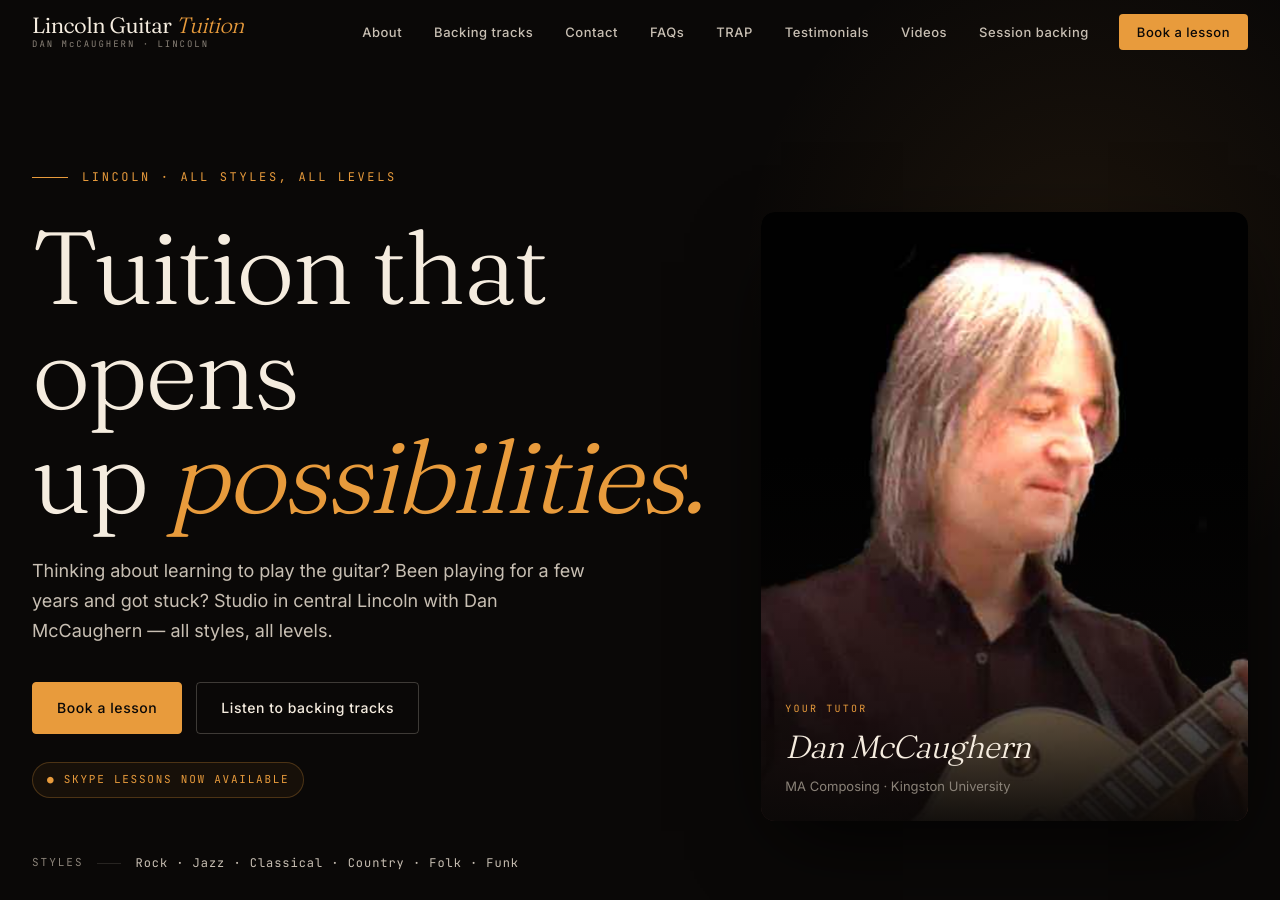
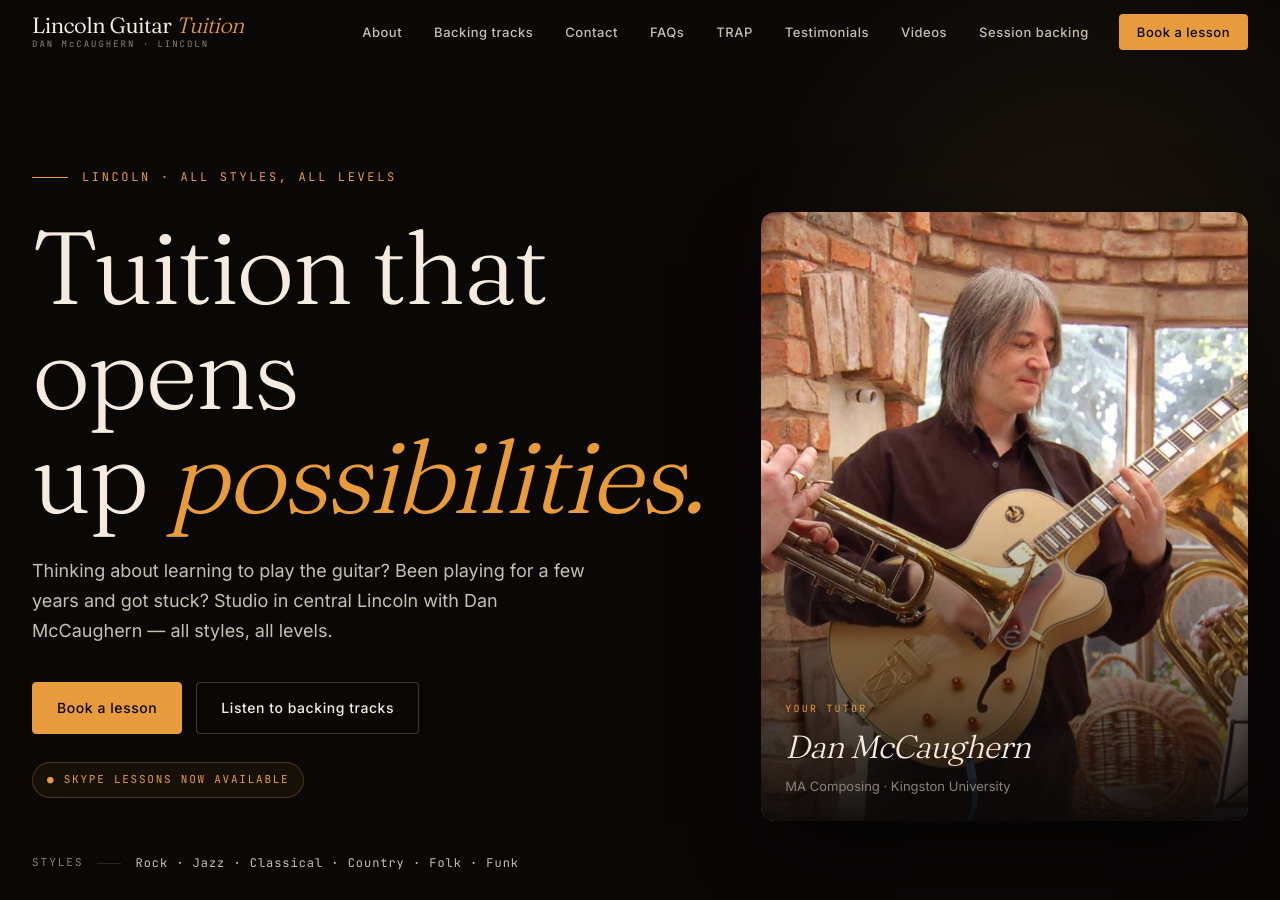
Before and after one commit to jamie-lord/lincolnguitartuition, a Jekyll site: the page built from index.html, in a window 1280 px wide and 900 px high. Built offline with Jekyll 4.4.1, drawn with Linux system fonts in a browser that asks for light colours.

Commit message:
Use the photo from the live site for the homepage hero
I'd been using Dan-Black-Background.jpg — that's a rough video-grab cutout
where Dan has been extracted onto a flat black background and the silhouette
edges show compression/keying artefacts. It looked terrible.

The live site uses dan.jpg — a real photograph of Dan playing his archtop
in his conservatory. Switching to that for:
- the home hero portrait
- the home bio-teaser portrait (was showing the orchestra photo, which
  is a wide shot of LSO members — Dan isn't visible enough to work as
  the "your tutor" portrait card)
- the LocalBusiness JSON-LD `image`
- the page-level `image` for Open Graph cards

About page keeps Dan-on-Mountain.jpg (matches what /about/ uses on the
live site). TRAP page keeps Dan-and-Orchestra.jpg (its caption explicitly
references the orchestra rehearsal pictured).

Co-Authored-By: Claude Opus 4.7 (1M context) <noreply@anthropic.com>

```diff
--- a/_includes/head.html
+++ b/_includes/head.html
@@ -15,7 +15,7 @@
   "@context": "https://schema.org",
   "@type": "LocalBusiness",
   "name": "Lincoln Guitar Tuition",
-  "image": "{{ '/wp-content/uploads/2014/08/Dan-Black-Background.jpg' | absolute_url }}",
+  "image": "{{ '/wp-content/uploads/2014/08/dan.jpg' | absolute_url }}",
   "url": "{{ site.url }}{{ site.baseurl }}/",
   "telephone": "{{ site.data.contact.phone }}",
   "email": "{{ site.data.contact.email }}",
--- a/index.html
+++ b/index.html
@@ -3,7 +3,7 @@ layout: home
 permalink: /
 title: Lincoln Guitar Tuition
 description: Guitar tuition in central Lincoln with Dan McCaughern. Studio lessons, Skype lessons and session work — all styles, all levels.
-image: /wp-content/uploads/2014/08/Dan-Black-Background.jpg
+image: /wp-content/uploads/2014/08/dan.jpg
 ---
 
 <section class="hero" id="home">
@@ -33,7 +33,7 @@ image: /wp-content/uploads/2014/08/Dan-Black-Background.jpg
 
   <div class="hero__portrait-wrap">
     <div class="hero__portrait">
-      <img src="{{ '/wp-content/uploads/2014/08/Dan-Black-Background.jpg' | relative_url }}" alt="Dan McCaughern, guitar tutor, Lincoln" loading="eager"/>
+      <img src="{{ '/wp-content/uploads/2014/08/dan.jpg' | relative_url }}" alt="Dan McCaughern with his archtop guitar" loading="eager"/>
       <div class="hero__portrait-fade" aria-hidden="true"></div>
       <div class="hero__portrait-meta">
         <div class="hero__portrait-eyebrow">YOUR TUTOR</div>
@@ -115,7 +115,7 @@ image: /wp-content/uploads/2014/08/Dan-Black-Background.jpg
     <div class="bio">
       <div>
         <div class="bio__portrait">
-          <img src="{{ '/wp-content/uploads/2014/08/Dan-and-Orchestra.jpg' | relative_url }}" alt="Dan McCaughern with Lincoln Symphony Orchestra"/>
+          <img src="{{ '/wp-content/uploads/2014/08/dan.jpg' | relative_url }}" alt="Dan McCaughern"/>
         </div>
         <div class="bio__portrait-cred">DAN McCAUGHERN · MA COMPOSING (KINGSTON, LONDON)</div>
       </div>
```
